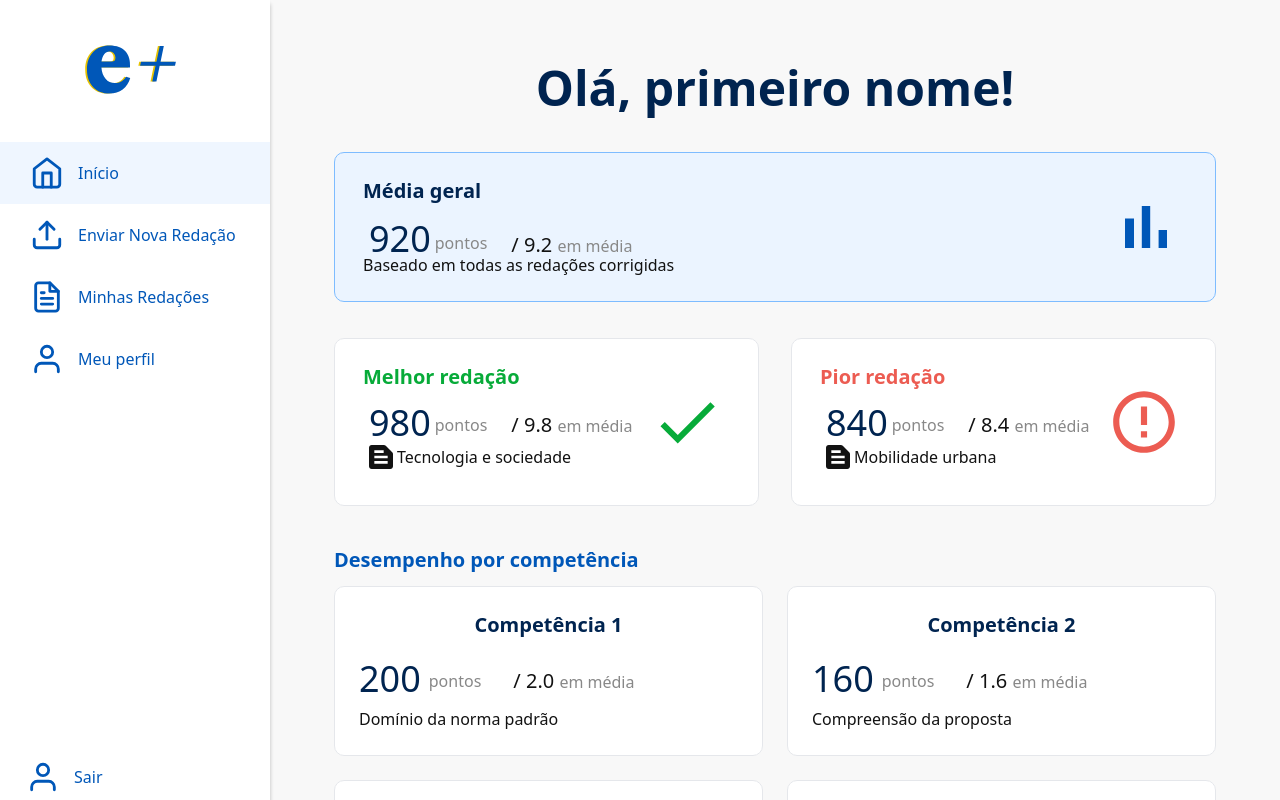
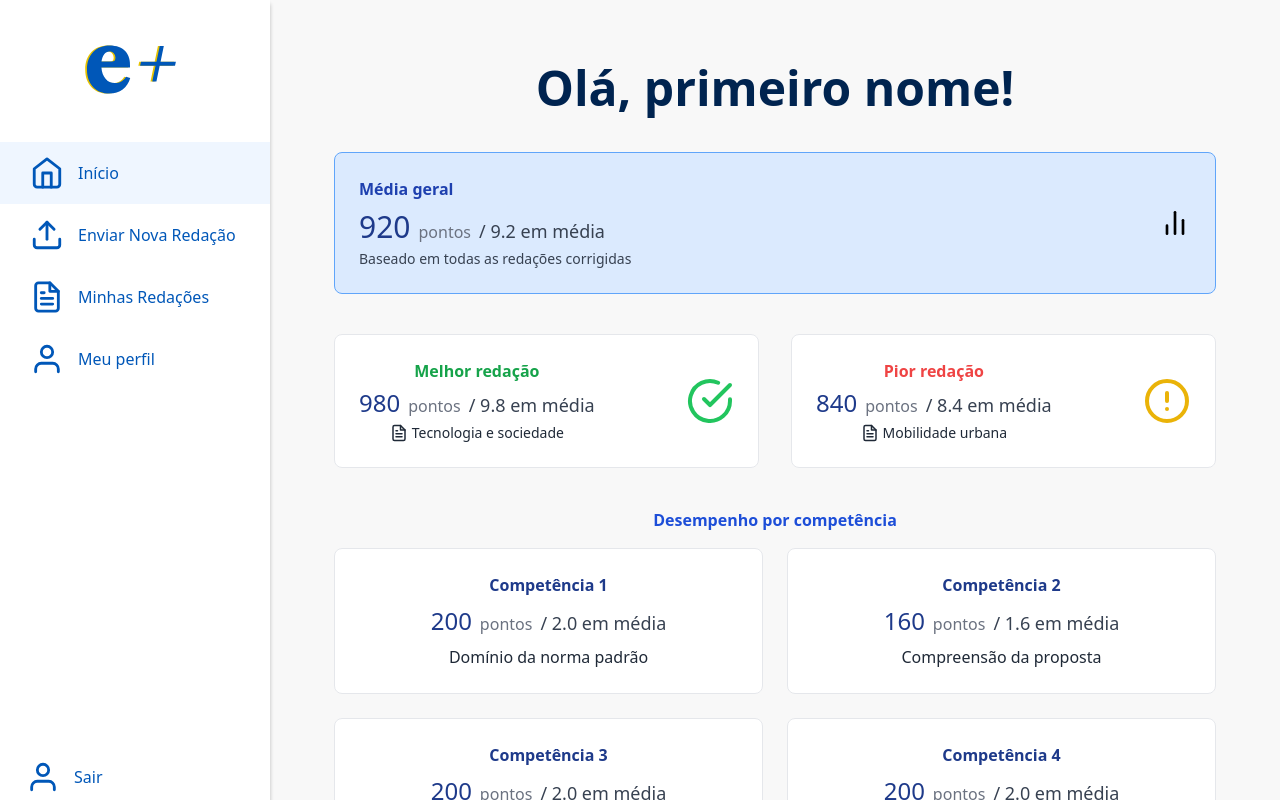
Before and after one commit to igoreor/escreva-mais-web, a Next.js app: page /dashboard in a window 1280 px wide. Built offline with nearby package versions, Linux system fonts and the light colour scheme.

Commit message:
feat(dashboard): add icones na pagina e centralizando os elemtos

```diff
--- a/src/app/dashboard/page.tsx
+++ b/src/app/dashboard/page.tsx
@@ -1,7 +1,7 @@
 'use client';
 import React from 'react';
-import Image from 'next/image';
 import Sidebar from '@/components/common/SideBar';
+import { FiCheckCircle, FiAlertCircle, FiBarChart2, FiFileText } from 'react-icons/fi';
 
 interface CompetencyCardProps {
   title: string;
@@ -11,12 +11,12 @@ interface CompetencyCardProps {
 }
 
 const CompetencyCard: React.FC<CompetencyCardProps> = ({ title, score, average, description }) => (
-  <div className="bg-global-3 border border-global-7 rounded-[10px] p-4 sm:p-5 md:p-6">
-    <h3 className="text-global-1 text-lg sm:text-xl font-semibold leading-6 text-center mb-4 sm:mb-5">
+  <div className="bg-global-3 border border-global-7 rounded-[10px] p-4 sm:p-5 md:p-6 flex flex-col items-center text-center">
+    <h3 className="text-global-1 text-lg sm:text-xl font-semibold leading-6 mb-4 sm:mb-5">
       {title}
     </h3>
-    <div className="flex flex-col gap-2">
-      <div className="flex items-end gap-1 sm:gap-2">
+    <div className="flex flex-col gap-2 items-center">
+      <div className="flex items-end gap-1 sm:gap-2 justify-center">
         <span className="text-global-1 text-2xl sm:text-3xl md:text-4xl font-normal leading-[43px]">
           {score}
         </span>
@@ -27,7 +27,7 @@ const CompetencyCard: React.FC<CompetencyCardProps> = ({ title, score, average,
           / {average.toFixed(1)} <span className="text-global-5 text-sm sm:text-base font-normal leading-4">em média</span>
         </span>
       </div>
-      <p className="text-global-4 text-sm sm:text-base font-normal leading-[19px]">
+      <p className="text-global-4 text-sm sm:text-base font-normal leading-[19px] max-w-xs">
         {description}
       </p>
     </div>
@@ -43,6 +43,8 @@ const StudentDashboard: React.FC = () => {
     { title: 'Competência 5', score: 200, average: 2.0, description: 'Proposta de intervenção' }
   ];
 
+  const cardSizeClasses = 'w-full max-w-[470px]'; // tamanho fixo igual para os cards de melhor/pior e para competências
+
   return (
     <div className="flex w-full bg-global-2">
       {/* Sidebar fixa */}
@@ -54,140 +56,115 @@ const StudentDashboard: React.FC = () => {
           Olá, primeiro nome!
         </h1>
 
-        {/* MÉDIA GERAL */}
-        <div className="flex flex-col gap-6 sm:gap-8 md:gap-9 max-w-6xl mx-auto w-full">
-          <div className="flex flex-row justify-start items-center w-full bg-global-1 border border-[#7ebcff] rounded-[10px] p-4 sm:p-5 md:p-6">
-            <div className="flex flex-col justify-center items-start flex-1 ml-1">
-              <h2 className="text-global-1 text-lg sm:text-xl font-semibold leading-6 text-center mb-2">
-                Média geral
-              </h2>
-              <div className="relative w-full">
-                <p className="text-global-4 text-sm sm:text-base font-normal leading-[19px] text-center absolute bottom-0">
-                  Baseado em todas as redações corrigidas
-                </p>
-                <div className="flex flex-row justify-start items-start w-full p-1.5">
-                  <span className="text-global-1 text-2xl sm:text-3xl md:text-4xl font-normal leading-[43px] mb-3">
-                    920
-                  </span>
-                  <span className="text-global-5 text-sm sm:text-base font-normal leading-[19px] self-end mb-4 ml-1">
-                    pontos
-                  </span>
-                  <span className="text-global-4 text-base sm:text-xl font-normal leading-6 self-center ml-6">
-                    / 9.2 <span className="text-global-5 text-sm sm:text-base font-normal leading-4">em média</span>
-                  </span>
+        <div className="max-w-6xl mx-auto w-full flex flex-col gap-10">
+
+          {/* MÉDIA GERAL */}
+          <div className="w-full bg-blue-100 border border-blue-400 rounded-lg p-6 flex justify-between items-center">
+            <div>
+              <h2 className="font-semibold text-blue-800 mb-2">Média geral</h2>
+              <div className="flex items-baseline gap-2">
+                <span className="text-3xl font-normal text-blue-900">920</span>
+                <span className="text-gray-500">pontos</span>
+                <span className="text-lg text-gray-700">/ 9.2 em média</span>
+              </div>
+              <p className="text-sm text-gray-700 mt-1">Baseado em todas as redações corrigidas</p>
+            </div>
+            <FiBarChart2 size={32} className="text-black" />
+          </div>
+
+          {/* MELHOR E PIOR REDAÇÃO */}
+          <div className="flex gap-8 w-full">
+            {/* Melhor Redação */}
+            <div className="flex-1 bg-white border border-gray-200 rounded-lg p-6 flex items-center justify-between">
+              <div>
+                <h3 className="text-green-600 font-semibold mb-1 text-center">Melhor redação</h3>
+                <div className="flex items-baseline gap-2 justify-center mb-1">
+                  <span className="text-2xl font-normal text-blue-900">980</span>
+                  <span className="text-gray-500">pontos</span>
+                  <span className="text-lg text-gray-700">/ 9.8 em média</span>
+                </div>
+                <div className="flex items-center gap-1 justify-center">
+                  <FiFileText size={18} className="text-gray-800" />
+                  <span className="text-gray-800 text-sm">Tecnologia e sociedade</span>
                 </div>
               </div>
-            </div>
-            <Image
-              src="/images/img_vector.svg"
-              alt="Chart icon"
-              width={42}
-              height={42}
-              className="w-8 sm:w-10 md:w-[42px] h-8 sm:h-10 md:h-[42px] mr-4 sm:mr-6"
-            />
-          </div>
-
-          {/* MELHOR E PIOR */}
-          <div className="flex flex-col lg:flex-row gap-6 sm:gap-8 w-full">
-            {/* Melhor Redação */}
-            <div className="flex flex-row justify-start items-start w-full lg:w-[470px] bg-global-3 border border-global-7 rounded-[10px] p-4 sm:p-5 md:p-6">
-              <div className="flex flex-col justify-center items-start flex-1 mb-3 ml-1">
-                <h3 className="text-global-3 text-lg sm:text-xl font-semibold leading-6 text-center mb-2">
-                  Melhor redação
-                </h3>
-                <div className="flex flex-col gap-0.5 justify-start items-center w-full pr-1.5 pl-1.5 -mt-0.5">
-                  <div className="flex flex-row justify-start items-end w-full mt-1.5">
-                    <span className="text-global-1 text-2xl sm:text-3xl md:text-4xl font-normal leading-[43px] self-center">
-                      980
-                    </span>
-                    <span className="text-global-5 text-sm sm:text-base font-normal leading-[19px] mb-1.5 ml-1">
-                      pontos
-                    </span>
-                    <span className="text-global-4 text-base sm:text-xl font-normal leading-6 mb-1 ml-6">
-                      / 9.8 <span className="text-global-5 text-sm sm:text-base font-normal leading-4">em média</span>
-                    </span>
-                  </div>
-                  <div className="flex flex-row justify-start items-center w-full">
-                    <Image
-                      src="/images/img_group_gray_900.svg"
-                      alt="Subject icon"
-                      width={24}
-                      height={24}
-                      className="w-6 h-6"
-                    />
-                    <span className="text-global-4 text-sm sm:text-base font-normal leading-[19px] text-center ml-1">
-                      Tecnologia e sociedade
-                    </span>
-                  </div>
-                </div>
-              </div>
-              <Image
-                src="/images/img_done.svg"
-                alt="Success icon"
-                width={74}
-                height={74}
-                className="w-12 sm:w-16 md:w-[74px] h-12 sm:h-16 md:h-[74px] self-center mr-2.5"
-              />
+              <FiCheckCircle size={48} className="text-green-500" />
             </div>
 
             {/* Pior Redação */}
-            <div className="flex flex-row justify-start items-start w-full lg:w-[470px] bg-global-3 border border-global-7 rounded-[10px] p-4 sm:p-5 md:p-6">
-              <div className="flex flex-col justify-center items-start flex-1 mb-3 ml-1">
-                <h3 className="text-global-6 text-lg sm:text-xl font-semibold leading-6 text-center mb-2">
-                  Pior redação
-                </h3>
-                <div className="flex flex-col gap-0.5 justify-start items-center w-full pr-1.5 pl-1.5 -mt-0.5">
-                  <div className="flex flex-row justify-start items-end w-full mt-1.5">
-                    <span className="text-global-1 text-2xl sm:text-3xl md:text-4xl font-normal leading-[43px] self-center">
-                      840
-                    </span>
-                    <span className="text-global-5 text-sm sm:text-base font-normal leading-[19px] mb-1.5 ml-1">
-                      pontos
-                    </span>
-                    <span className="text-global-4 text-base sm:text-xl font-normal leading-6 mb-1 ml-6">
-                      / 8.4 <span className="text-global-5 text-sm sm:text-base font-normal leading-4">em média</span>
-                    </span>
-                  </div>
-                  <div className="flex flex-row justify-start items-center w-full">
-                    <Image
-                      src="/images/img_group_gray_900.svg"
-                      alt="Subject icon"
-                      width={24}
-                      height={24}
-                      className="w-6 h-6"
-                    />
-                    <span className="text-global-4 text-sm sm:text-base font-normal leading-[19px] text-center ml-1">
-                      Mobilidade urbana
-                    </span>
-                  </div>
+            <div className="flex-1 bg-white border border-gray-200 rounded-lg p-6 flex items-center justify-between">
+              <div>
+                <h3 className="text-red-500 font-semibold mb-1 text-center">Pior redação</h3>
+                <div className="flex items-baseline gap-2 justify-center mb-1">
+                  <span className="text-2xl font-normal text-blue-900">840</span>
+                  <span className="text-gray-500">pontos</span>
+                  <span className="text-lg text-gray-700">/ 8.4 em média</span>
+                </div>
+                <div className="flex items-center gap-1 justify-center">
+                  <FiFileText size={18} className="text-gray-800" />
+                  <span className="text-gray-800 text-sm">Mobilidade urbana</span>
                 </div>
               </div>
-              <Image
-                src="/images/img_error_outline.svg"
-                alt="Error icon"
-                width={74}
-                height={74}
-                className="w-12 sm:w-16 md:w-[74px] h-12 sm:h-16 md:h-[74px] self-center mr-2.5"
-              />
+              <FiAlertCircle size={48} className="text-yellow-500" />
             </div>
           </div>
-        </div>
 
-        {/* COMPETÊNCIAS */}
-        <div className="flex flex-col gap-3 justify-start items-start w-full max-w-6xl mx-auto mt-10">
-          <h2 className="text-global-2 text-lg sm:text-xl font-semibold leading-6 text-left">
-            Desempenho por competência
-          </h2>
-          <div className="grid grid-cols-1 md:grid-cols-2 gap-4 sm:gap-6 w-full">
-            {competencies.map((competency, index) => (
-              <CompetencyCard
-                key={index}
-                title={competency.title}
-                score={competency.score}
-                average={competency.average}
-                description={competency.description}
-              />
-            ))}
+          {/* DESEMPENHO POR COMPETÊNCIA */}
+          <div className="w-full">
+            <h2 className="text-blue-700 font-semibold mb-4 text-center">Desempenho por competência</h2>
+            <div className="grid grid-cols-1 md:grid-cols-2 gap-6">
+
+              <div className="bg-white border border-gray-200 rounded-lg p-6 text-center">
+                <h3 className="font-semibold text-blue-900 mb-2">Competência 1</h3>
+                <div className="flex items-baseline justify-center gap-2 mb-2">
+                  <span className="text-2xl font-normal text-blue-900">200</span>
+                  <span className="text-gray-500">pontos</span>
+                  <span className="text-lg text-gray-700">/ 2.0 em média</span>
+                </div>
+                <p className="text-gray-800">Domínio da norma padrão</p>
+              </div>
+
+              <div className="bg-white border border-gray-200 rounded-lg p-6 text-center">
+                <h3 className="font-semibold text-blue-900 mb-2">Competência 2</h3>
+                <div className="flex items-baseline justify-center gap-2 mb-2">
+                  <span className="text-2xl font-normal text-blue-900">160</span>
+                  <span className="text-gray-500">pontos</span>
+                  <span className="text-lg text-gray-700">/ 1.6 em média</span>
+                </div>
+                <p className="text-gray-800">Compreensão da proposta</p>
+              </div>
+
+              <div className="bg-white border border-gray-200 rounded-lg p-6 text-center">
+                <h3 className="font-semibold text-blue-900 mb-2">Competência 3</h3>
+                <div className="flex items-baseline justify-center gap-2 mb-2">
+                  <span className="text-2xl font-normal text-blue-900">200</span>
+                  <span className="text-gray-500">pontos</span>
+                  <span className="text-lg text-gray-700">/ 2.0 em média</span>
+                </div>
+                <p className="text-gray-800">Capacidade de argumentação</p>
+              </div>
+
+              <div className="bg-white border border-gray-200 rounded-lg p-6 text-center">
+                <h3 className="font-semibold text-blue-900 mb-2">Competência 4</h3>
+                <div className="flex items-baseline justify-center gap-2 mb-2">
+                  <span className="text-2xl font-normal text-blue-900">200</span>
+                  <span className="text-gray-500">pontos</span>
+                  <span className="text-lg text-gray-700">/ 2.0 em média</span>
+                </div>
+                <p className="text-gray-800">Conhecimento dos mecanismos linguísticos</p>
+              </div>
+
+              <div className="bg-white border border-gray-200 rounded-lg p-6 text-center">
+                <h3 className="font-semibold text-blue-900 mb-2">Competência 5</h3>
+                <div className="flex items-baseline justify-center gap-2 mb-2">
+                  <span className="text-2xl font-normal text-blue-900">200</span>
+                  <span className="text-gray-500">pontos</span>
+                  <span className="text-lg text-gray-700">/ 2.0 em média</span>
+                </div>
+                <p className="text-gray-800">Proposta de intervenção</p>
+
+              </div>
+            </div>
           </div>
         </div>
       </main>
```
